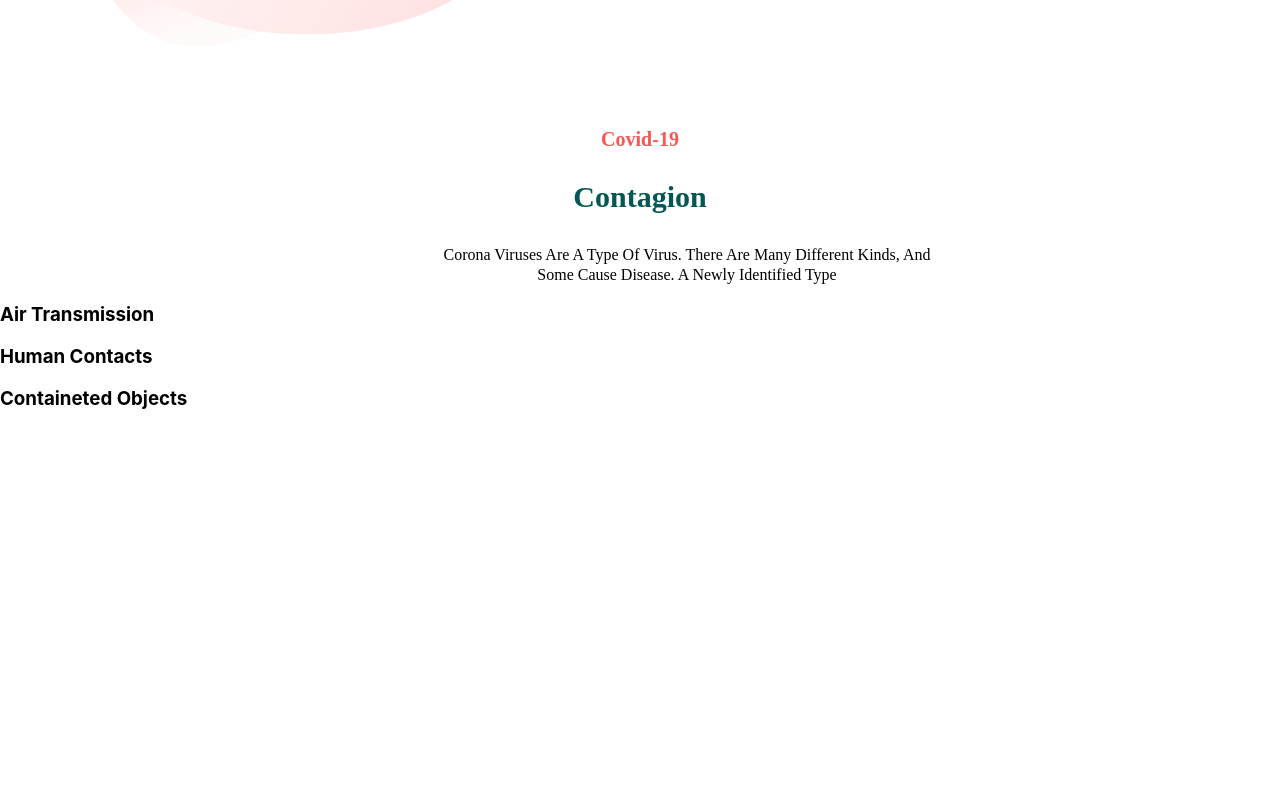
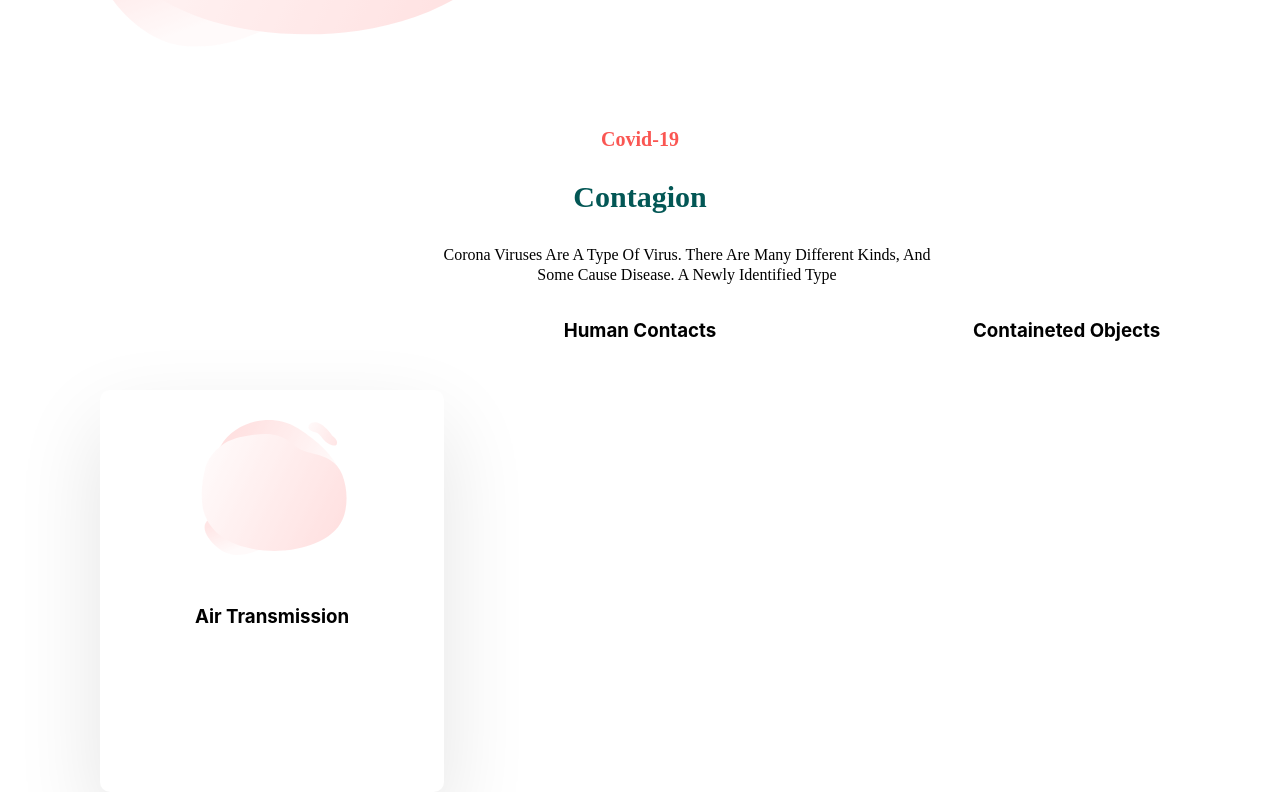
Before and after one commit to cooleo273/covid-awareness, a React (Create React App) app: page / in a window 1280 px wide. Shown: the part 1318-2110 px from the top of the page. Before the commit the page ends 1747 px from the top, so only its background shows below. Built offline with nearby package versions, Linux system fonts and the light colour scheme.

Commit message:
modified contagions index and styles

```diff
--- a/src/components/Contagion/index.js
+++ b/src/components/Contagion/index.js
@@ -1,5 +1,5 @@
 import React from 'react'
-import { Container1,Rectangle1,Rectangle2,Rectangle3,Textc,Maskgirl } from './styles'
+import { Container1,Rectangle1,Rectangle2,Rectangle3,Textc } from './styles'
 import hero from "../../assets/svg/Mask girl.svg"
 
 function Contagion() {
@@ -18,7 +18,7 @@ function Contagion() {
             </p>
             <Textc>
             <Rectangle1>
-            <Maskgirl src={hero} alt="blank" />
+            <img src={hero} alt="blank" />
             <h3>Air Transmission</h3>
             </Rectangle1>
             <Rectangle2>
--- a/src/components/Contagion/styles.js
+++ b/src/components/Contagion/styles.js
@@ -31,19 +31,31 @@ export const Container1 = styled.div`
 }
 `
 export const Textc = styled.div`
-
+    display:grid;
+    grid-template-columns:1fr 1fr 1fr;
 `
 export const Rectangle1 = styled.div`
-
+    text-align: center;
+    background: #FFFFFF;
+    box-shadow: 0px 35px 87px rgba(0,0,0,0.11);
+    border-radius: 10px;
+    width: 344px;
+    height: 402px;
+    position: relative;
+    top: 89px;
+    left: 100px;
+   && img{
+       width:200px;
+   }
 `
 
 export const Rectangle2 = styled.div`
-
+    text-align:center;
 `
 
 export const Rectangle3 = styled.div`
-
+    text-align:center;
 `
 export const Maskgirl = styled.div`
-
+    text-align:center;
 `
```
